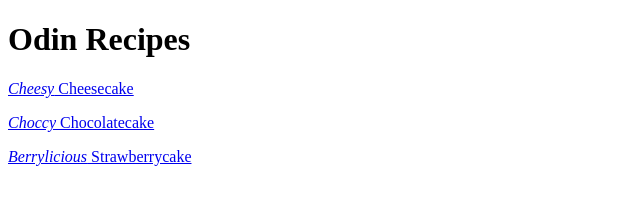
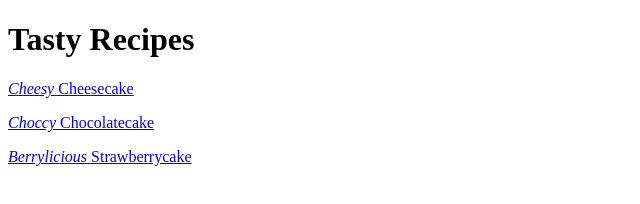
Before and after one commit to LucaDeeken/odin-recipes, a plain HTML site: page index.html in a window 1280 px wide. Shown: the full height of the page, 0-640 px from the left. Drawn offline with Linux system fonts and the light colour scheme.

Commit message:
add title and change h1

```diff
--- a/index.html
+++ b/index.html
@@ -2,9 +2,10 @@
 <html lang="en">
     <head>
         <meta charset="UTF-8">
+        <title>Tasty Recipes</title>
     </head>
     <body>
-        <h1>Odin Recipes</h1>
+        <h1>Tasty Recipes</h1>
         <a href="recipes/cheesecake.html"><em>Cheesy</em> Cheesecake</a>
         <p><a href="recipes/chocolatecake.html"><em>Choccy</em> Chocolatecake</a></p>
         <p><a href="recipes/strawberrycake.html"><em>Berrylicious</em> Strawberrycake</a></p>
```
